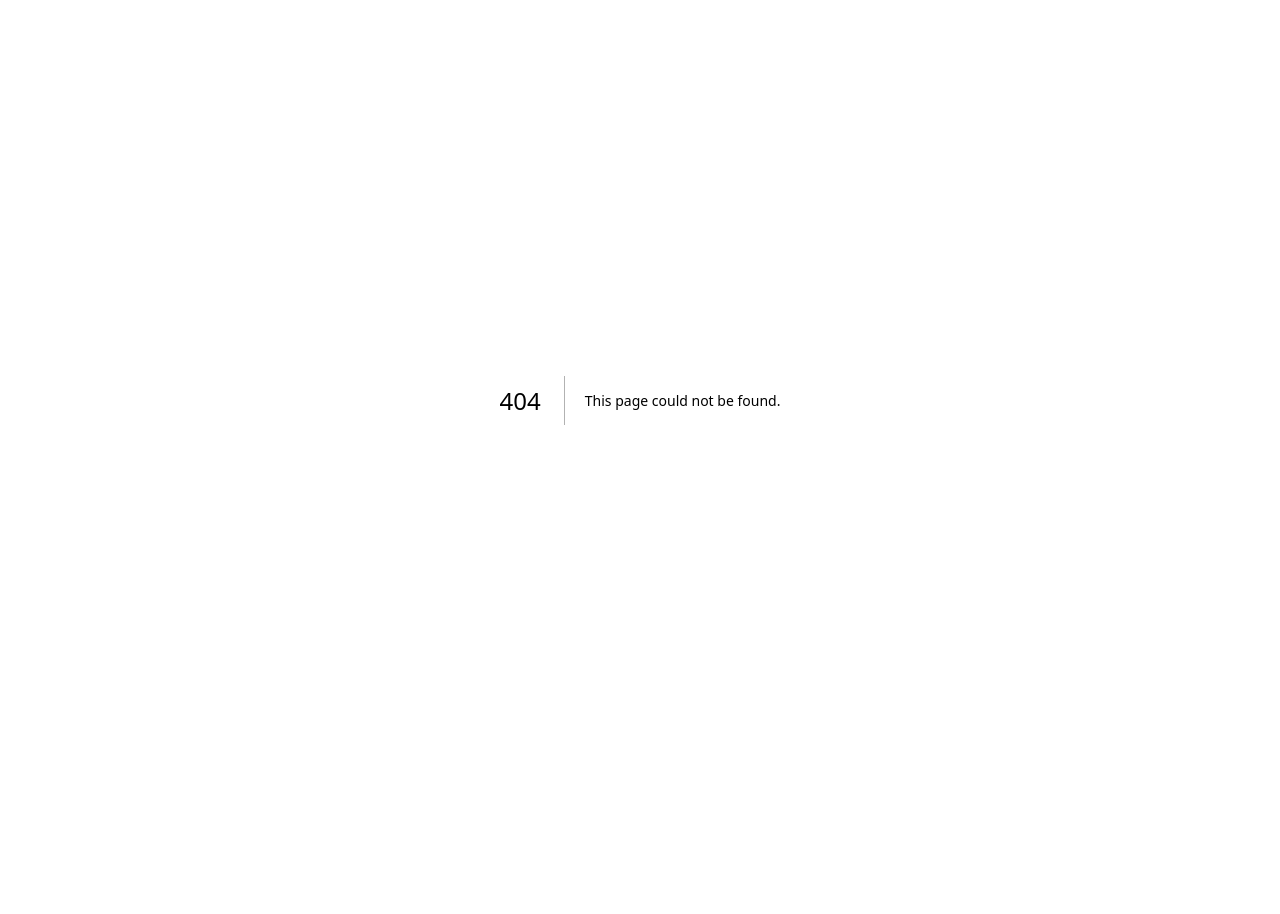
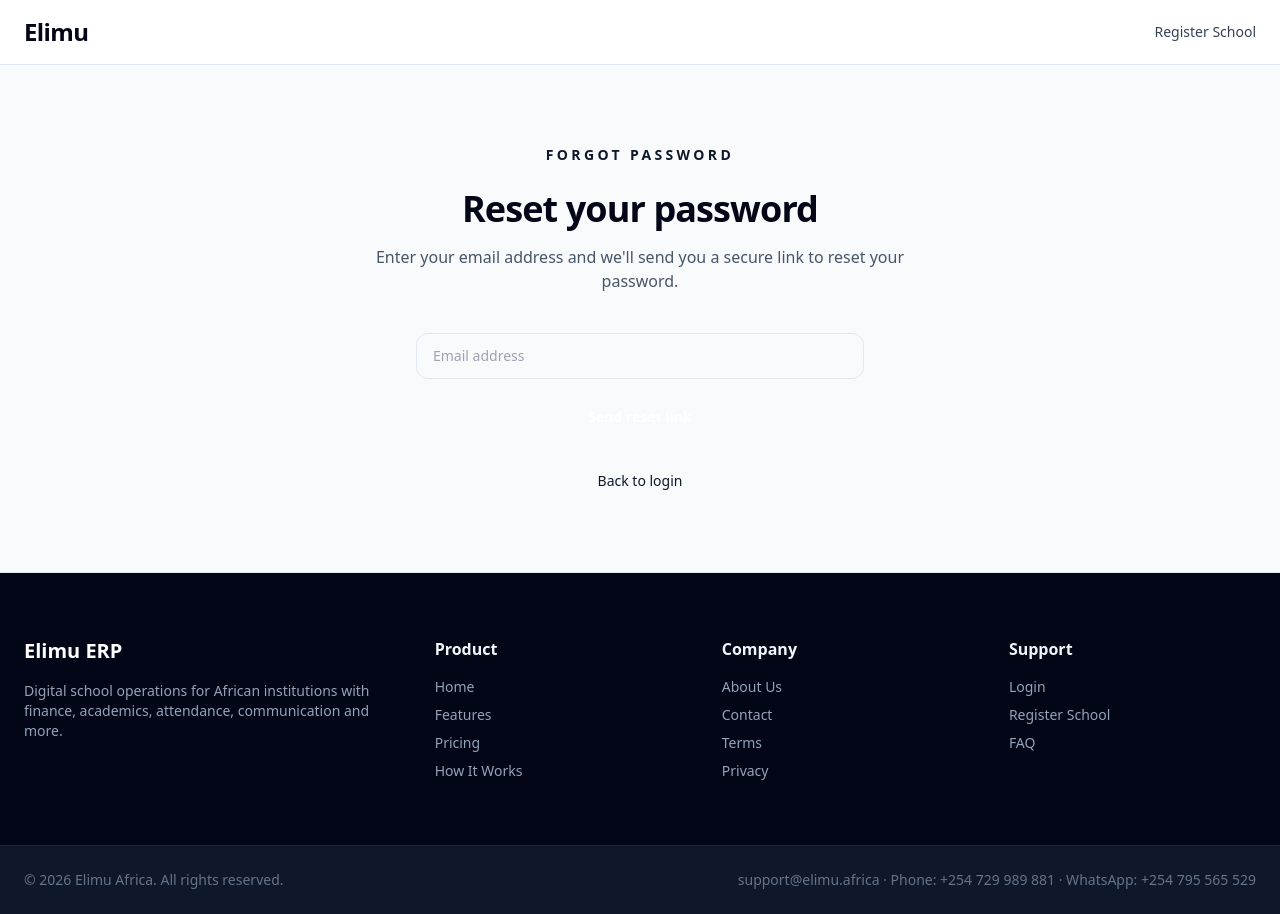
Before and after one commit to EMANUELKIRUI/Elimu-frontend, a Next.js app: page /forgot-password in a window 1280 px wide. Before the commit this address had no page. Before the commit the page ends 800 px from the top, so only its background shows below. Built offline with nearby package versions, Linux system fonts and the light colour scheme.

Commit message:
chore(auth): add auth pages, login layout; update next.config

```diff
--- a/next.config.ts
+++ b/next.config.ts
@@ -1,9 +1,7 @@
 import type { NextConfig } from "next";
 
 const nextConfig: NextConfig = {
-  experimental: {
-    typedRoutes: true
-  }
+  typedRoutes: true
 };
 
 export default nextConfig;
--- /dev/null
+++ b/src/app/forgot-password/page.tsx
@@ -0,0 +1,27 @@
+import Link from "next/link";
+import { LoginLayout } from "@/components/public/login-layout";
+
+export default function ForgotPasswordPage() {
+  return (
+    <LoginLayout>
+      <div className="mx-auto max-w-xl px-4 py-20 text-center">
+        <p className="text-sm font-semibold uppercase tracking-[0.24em] text-primary">Forgot password</p>
+        <h1 className="mt-6 text-4xl font-black tracking-tight text-slate-950">Reset your password</h1>
+        <p className="mt-4 text-slate-600">Enter your email address and we&apos;ll send you a secure link to reset your password.</p>
+        <div className="mt-10 grid gap-4">
+          <input
+            type="email"
+            placeholder="Email address"
+            className="mx-auto w-full max-w-md rounded-xl border border-slate-200 bg-slate-50 px-4 py-3 text-sm text-slate-950 outline-none transition focus:border-primary focus:ring-2 focus:ring-primary/20"
+          />
+          <button className="mx-auto inline-flex rounded-xl bg-primary px-6 py-3 text-sm font-semibold text-white transition hover:bg-primary/90">
+            Send reset link
+          </button>
+        </div>
+        <Link href="/login" className="mt-8 inline-flex text-sm font-medium text-primary hover:underline">
+          Back to login
+        </Link>
+      </div>
+    </LoginLayout>
+  );
+}
--- /dev/null
+++ b/src/app/mfa/page.tsx
@@ -0,0 +1,27 @@
+import Link from "next/link";
+import { LoginLayout } from "@/components/public/login-layout";
+
+export default function MfaPage() {
+  return (
+    <LoginLayout>
+      <div className="mx-auto max-w-xl px-4 py-20 text-center">
+        <p className="text-sm font-semibold uppercase tracking-[0.24em] text-primary">Multi-factor authentication</p>
+        <h1 className="mt-6 text-4xl font-black tracking-tight text-slate-950">One more step to secure access</h1>
+        <p className="mt-4 text-slate-600">Enter the authentication code from your authenticator app or SMS message to continue.</p>
+        <div className="mt-10 grid gap-4">
+          <input
+            type="text"
+            placeholder="Authentication code"
+            className="mx-auto w-full max-w-md rounded-xl border border-slate-200 bg-slate-50 px-4 py-3 text-sm text-slate-950 outline-none transition focus:border-primary focus:ring-2 focus:ring-primary/20"
+          />
+          <button className="mx-auto inline-flex rounded-xl bg-primary px-6 py-3 text-sm font-semibold text-white transition hover:bg-primary/90">
+            Verify code
+          </button>
+        </div>
+        <Link href="/login" className="mt-8 inline-flex text-sm font-medium text-primary hover:underline">
+          Back to login
+        </Link>
+      </div>
+    </LoginLayout>
+  );
+}
--- /dev/null
+++ b/src/app/reset-password/page.tsx
@@ -0,0 +1,32 @@
+import Link from "next/link";
+import { LoginLayout } from "@/components/public/login-layout";
+
+export default function ResetPasswordPage() {
+  return (
+    <LoginLayout>
+      <div className="mx-auto max-w-xl px-4 py-20 text-center">
+        <p className="text-sm font-semibold uppercase tracking-[0.24em] text-primary">Reset password</p>
+        <h1 className="mt-6 text-4xl font-black tracking-tight text-slate-950">Choose a new password</h1>
+        <p className="mt-4 text-slate-600">Create a strong new password and secure your account.</p>
+        <div className="mt-10 grid gap-4">
+          <input
+            type="password"
+            placeholder="New password"
+            className="mx-auto w-full max-w-md rounded-xl border border-slate-200 bg-slate-50 px-4 py-3 text-sm text-slate-950 outline-none transition focus:border-primary focus:ring-2 focus:ring-primary/20"
+          />
+          <input
+            type="password"
+            placeholder="Confirm password"
+            className="mx-auto w-full max-w-md rounded-xl border border-slate-200 bg-slate-50 px-4 py-3 text-sm text-slate-950 outline-none transition focus:border-primary focus:ring-2 focus:ring-primary/20"
+          />
+          <button className="mx-auto inline-flex rounded-xl bg-primary px-6 py-3 text-sm font-semibold text-white transition hover:bg-primary/90">
+            Update password
+          </button>
+        </div>
+        <Link href="/login" className="mt-8 inline-flex text-sm font-medium text-primary hover:underline">
+          Back to login
+        </Link>
+      </div>
+    </LoginLayout>
+  );
+}
--- /dev/null
+++ b/src/app/verify-email/page.tsx
@@ -0,0 +1,27 @@
+import Link from "next/link";
+import { LoginLayout } from "@/components/public/login-layout";
+
+export default function VerifyEmailPage() {
+  return (
+    <LoginLayout>
+      <div className="mx-auto max-w-xl px-4 py-20 text-center">
+        <p className="text-sm font-semibold uppercase tracking-[0.24em] text-primary">Verify email</p>
+        <h1 className="mt-6 text-4xl font-black tracking-tight text-slate-950">Confirm your email address</h1>
+        <p className="mt-4 text-slate-600">We&apos;ve sent a verification code to your inbox. Enter it to continue.</p>
+        <div className="mt-10 grid gap-4">
+          <input
+            type="text"
+            placeholder="Verification code"
+            className="mx-auto w-full max-w-md rounded-xl border border-slate-200 bg-slate-50 px-4 py-3 text-sm text-slate-950 outline-none transition focus:border-primary focus:ring-2 focus:ring-primary/20"
+          />
+          <button className="mx-auto inline-flex rounded-xl bg-primary px-6 py-3 text-sm font-semibold text-white transition hover:bg-primary/90">
+            Verify email
+          </button>
+        </div>
+        <Link href="/login" className="mt-8 inline-flex text-sm font-medium text-primary hover:underline">
+          Back to login
+        </Link>
+      </div>
+    </LoginLayout>
+  );
+}
--- /dev/null
+++ b/src/app/verify-phone/page.tsx
@@ -0,0 +1,27 @@
+import Link from "next/link";
+import { LoginLayout } from "@/components/public/login-layout";
+
+export default function VerifyPhonePage() {
+  return (
+    <LoginLayout>
+      <div className="mx-auto max-w-xl px-4 py-20 text-center">
+        <p className="text-sm font-semibold uppercase tracking-[0.24em] text-primary">Verify phone</p>
+        <h1 className="mt-6 text-4xl font-black tracking-tight text-slate-950">Confirm your phone number</h1>
+        <p className="mt-4 text-slate-600">Enter the SMS code we sent to your phone to complete authentication.</p>
+        <div className="mt-10 grid gap-4">
+          <input
+            type="text"
+            placeholder="SMS verification code"
+            className="mx-auto w-full max-w-md rounded-xl border border-slate-200 bg-slate-50 px-4 py-3 text-sm text-slate-950 outline-none transition focus:border-primary focus:ring-2 focus:ring-primary/20"
+          />
+          <button className="mx-auto inline-flex rounded-xl bg-primary px-6 py-3 text-sm font-semibold text-white transition hover:bg-primary/90">
+            Verify phone
+          </button>
+        </div>
+        <Link href="/login" className="mt-8 inline-flex text-sm font-medium text-primary hover:underline">
+          Back to login
+        </Link>
+      </div>
+    </LoginLayout>
+  );
+}
--- /dev/null
+++ b/src/components/public/login-layout.tsx
@@ -0,0 +1,25 @@
+import { LandingFooter } from "@/components/public/landing-footer";
+import Link from "next/link";
+
+export function LoginLayout({ children }: { children: React.ReactNode }) {
+  return (
+    <div className="min-h-screen bg-slate-50 text-slate-900">
+      <header className="sticky top-0 z-50 border-b border-slate-200 bg-white/95 backdrop-blur">
+        <div className="mx-auto flex max-w-7xl flex-wrap items-center justify-between gap-4 px-6 py-4">
+          <Link href="/" className="text-2xl font-extrabold tracking-tight text-slate-950">
+            Elimu
+          </Link>
+          <div className="flex flex-wrap items-center gap-2">
+            <Link href="/register-school" className="text-sm font-medium text-slate-700 transition hover:text-slate-950">
+              Register School
+            </Link>
+          </div>
+        </div>
+      </header>
+
+      <main>{children}</main>
+
+      <LandingFooter />
+    </div>
+  );
+}
```
